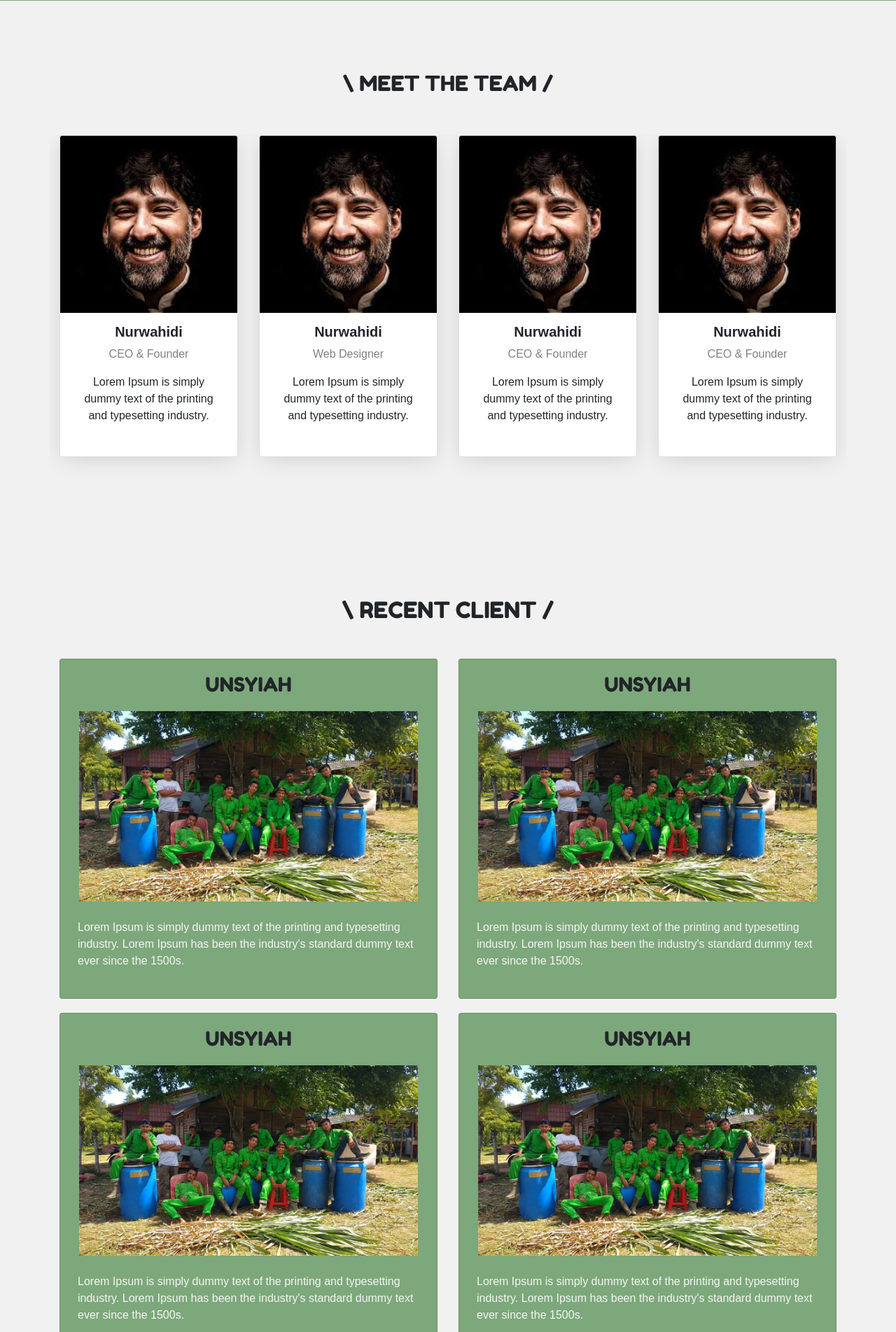
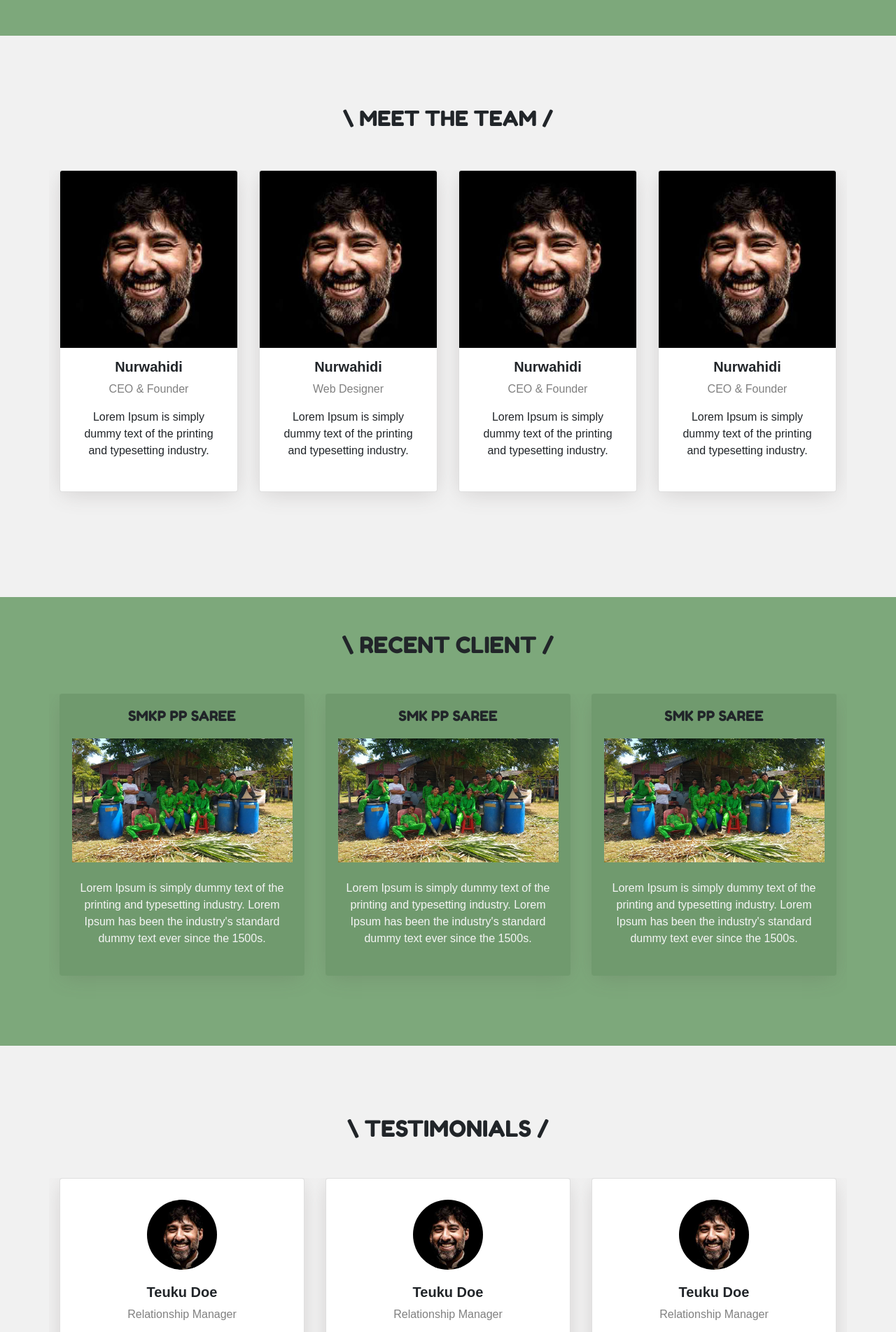
Before and after one commit to bhrdnn/acehfarmschool, a PHP site: page / in a window 1280 px wide. Shown: the part 3369-5272 px from the top of the page at 70% size. Run offline with PHP 8.4, Linux system fonts and the light colour scheme; some libraries are stand-ins or nearby versions.

Commit message:
penambahan responsive

```diff
--- a/css/style.css
+++ b/css/style.css
@@ -31,14 +31,6 @@ header{
 	width: 100%;
 }
 
-#bg{
-	background-image: url('../img/bg.jpg');
-	width: 100%;
-	height: 100vh;
-	background-position: bottom;
-	background-size: cover;
-}
-
 .display{
 	padding-top: 83px;
 	font-family: 'K2D';
@@ -52,6 +44,14 @@ header{
 
 .btn-circle{
 	border-radius: 7px !important;
+}
+
+section#bg {
+	background-image: url('../img/bg.jpg');
+	width: 100%;
+	height: 100vh;
+	background-position: bottom;
+	background-size: cover;
 }
 
 /*----------ABOUT----------*/
@@ -117,6 +117,7 @@ section#news{
 
 section#news .card{
 	border: none;
+	margin-bottom: 50px;
 }
 
 section#news img{
@@ -235,11 +236,14 @@ section#the-team .text{
 /*----------Recent-Client----------*/
 section#recent-client{
 	padding: 50px 0 50px 0;
-	background: #f1f1f1;
+	background: #7da87b;
 }
 section#recent-client .card{
-	margin-bottom: 20px;
-	background: #7da87b;
+	margin-bottom: 50px;
+	text-align: center;
+	background: #5b845961;
+	border: none;
+	box-shadow: 0 5px 30px -5px #5a4f4f3b;
 }
 
 section#recent-client img{
@@ -255,9 +259,8 @@ section#recent-client h2{
 	text-align: center;
 }
 
-section#recent-client h3{
+section#recent-client h5{
 	overflow: hidden;
-	text-align: center;
 	text-transform: uppercase;
 	font-family: "fredoka one";
 	margin: 20px;
@@ -269,9 +272,6 @@ section#recent-client p{
 	padding: 25px;
 }
 
-section#recent-client span{
-	color: #1db923;
-}
 /*----------TESTIMONIALS----------*/
 section#testimonials{
 	padding: 100px 0 100px 0;
--- a/index.html
+++ b/index.html
@@ -7,6 +7,7 @@
 	<!-- css -->
 	<link rel="stylesheet" href="css/style.css">
 	<link rel="stylesheet" href="css/aos.css">
+	<link rel="stylesheet" href="css/responsive.css">
 	<!-- bootsrap -->
 	<link href="https://stackpath.bootstrapcdn.com/bootstrap/4.1.3/css/bootstrap.min.css" rel="stylesheet">
 	<!-- font -->
@@ -259,30 +260,23 @@
 					<div class="col-md-12">
 						<h2>\ Recent Client /</h2>
 					</div>
-					<div class="col-md-6">
+					<div class="col-md-4">
 						<div class="card">
-							<h3>Unsyiah</h3>
+							<h5>SMKP PP SAREE</h5>
 							<img src="img/acehfarmschool.jpg">
 							<p>Lorem Ipsum is simply dummy text of the printing and typesetting industry. Lorem Ipsum has been the industry's standard dummy text ever since the 1500s.</p>
 						</div>
 					</div>
-					<div class="col-md-6">
+					<div class="col-md-4">
 						<div class="card">
-							<h3>Unsyiah</h3>
+							<h5>SMK PP SAREE</h5>
 							<img src="img/acehfarmschool.jpg">
 							<p>Lorem Ipsum is simply dummy text of the printing and typesetting industry. Lorem Ipsum has been the industry's standard dummy text ever since the 1500s.</p>
 						</div>
 					</div>
-					<div class="col-md-6">
+					<div class="col-md-4">
 						<div class="card">
-							<h3>Unsyiah</h3>
-							<img src="img/acehfarmschool.jpg">
-							<p>Lorem Ipsum is simply dummy text of the printing and typesetting industry. Lorem Ipsum has been the industry's standard dummy text ever since the 1500s.</p>
-						</div>
-					</div>
-					<div class="col-md-6">
-						<div class="card">
-							<h3>Unsyiah</h3>
+							<h5>SMK PP SAREE</h5>
 							<img src="img/acehfarmschool.jpg">
 							<p>Lorem Ipsum is simply dummy text of the printing and typesetting industry. Lorem Ipsum has been the industry's standard dummy text ever since the 1500s.</p>
 						</div>
```
Also changed, not shown: css/responsive.css (added, +170 -0 lines).
